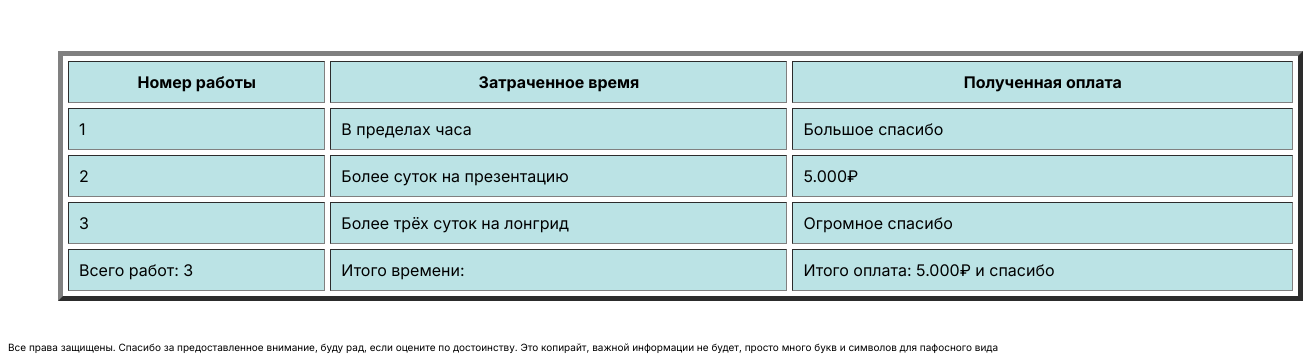
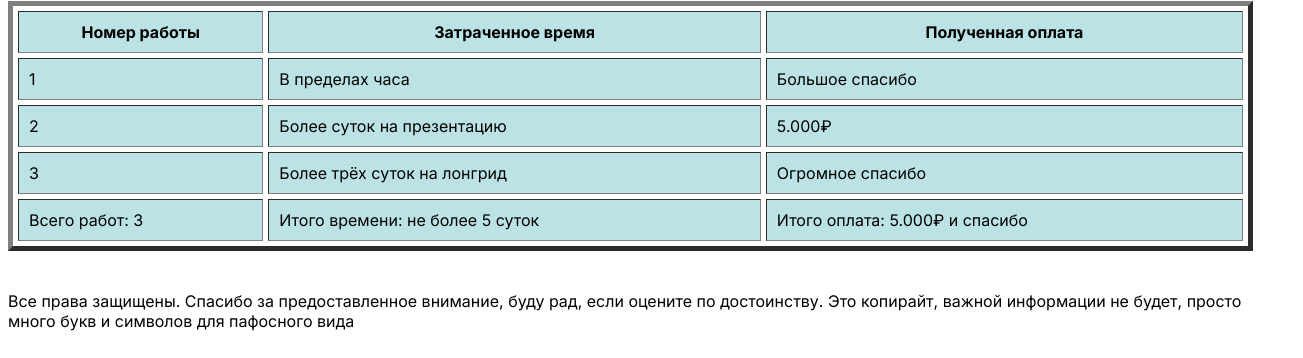
Before and after one commit to EgorPvv/perevozchikov-231-365-web-dev-2023-1, a plain HTML site: page labochka1/index.html in a window 1280 px wide. Shown: the part 1694-2052 px from the top of the page, 1303 px wide, since content can reach past the window. Drawn offline with Linux system fonts and the light colour scheme.

Commit message:
Update index.html

```diff
--- a/labochka1/index.html
+++ b/labochka1/index.html
@@ -13,14 +13,16 @@
         <br>
         <br>
         <main>
-            <div style ="margin-left:50px;"><p>
-                <nav><a href="#about"> Обо мне </a></nav>
-                <nav><a href="#primer"> Примеры работ </a></nav>
-            </p> </div>
+            <div style="margin-left:50px;">
+                <p>
+                    <nav><a href="#about"> Обо мне </a></nav>
+                    <nav><a href="#primer"> Примеры работ </a></nav>
+                </p>
+            </div>
             <section>
                 <p>
-                    <img src ='1.JPG' width="550" height="700" align="left" hspace ="50"/>
-                    <p><h2 id="about"> Обо мне </h2></p>
+                    <img src="1.JPG" width="550" height="700" align="left" hspace="50"/>
+                    <p><h2 id="about"> Обо мне</h2></p>
                     <section style="margin-top:50px;">
                         <p>Привет!</p>
                         <p>Я — веб-дизайнер с опытом работы в нийше уже более года. <br> Занимаюсь изготовлением брошюр, баннеров, презентаций,<br> методических пособий и многим другим. Имею более десятка<br>кейсов в разных направлениях, в том числе презентации для<br>онлайн и оффлайн запусков, оформление баннеров<br>для телеграм каналов</p>
@@ -44,7 +46,7 @@
                     <img src="p2.png" width="370" height="220" hspace="126"/>
                 </div>
             </section>
-            <table border="5" cellspacing="5" cellpadding="10" style="margin-top:50px; margin-left:50px;" width="1245">
+            <table border="5" cellspacing="5" cellpadding="10" width="1245">
                 <thead>
                     <tr>
                         <th>Номер работы</th>
@@ -55,7 +57,7 @@
                 <tfoot>
                     <tr>
                         <td>Всего работ: 3</td>
-                        <td>Итого времени: </td>
+                        <td>Итого времени: не более 5 суток</td>
                         <td>Итого оплата: 5.000₽ и спасибо</td>
                     </tr>
                 </tfoot>
@@ -80,7 +82,7 @@
         </main>
         <br>
         <br>
-        <footer style="font-size:10px;">
+        <footer>
             Все права защищены. Спасибо за предоставленное внимание, буду рад, если оцените по достоинству. Это копирайт, важной информации не будет, просто много букв и символов для пафосного вида
         </footer>
     </body>
```
